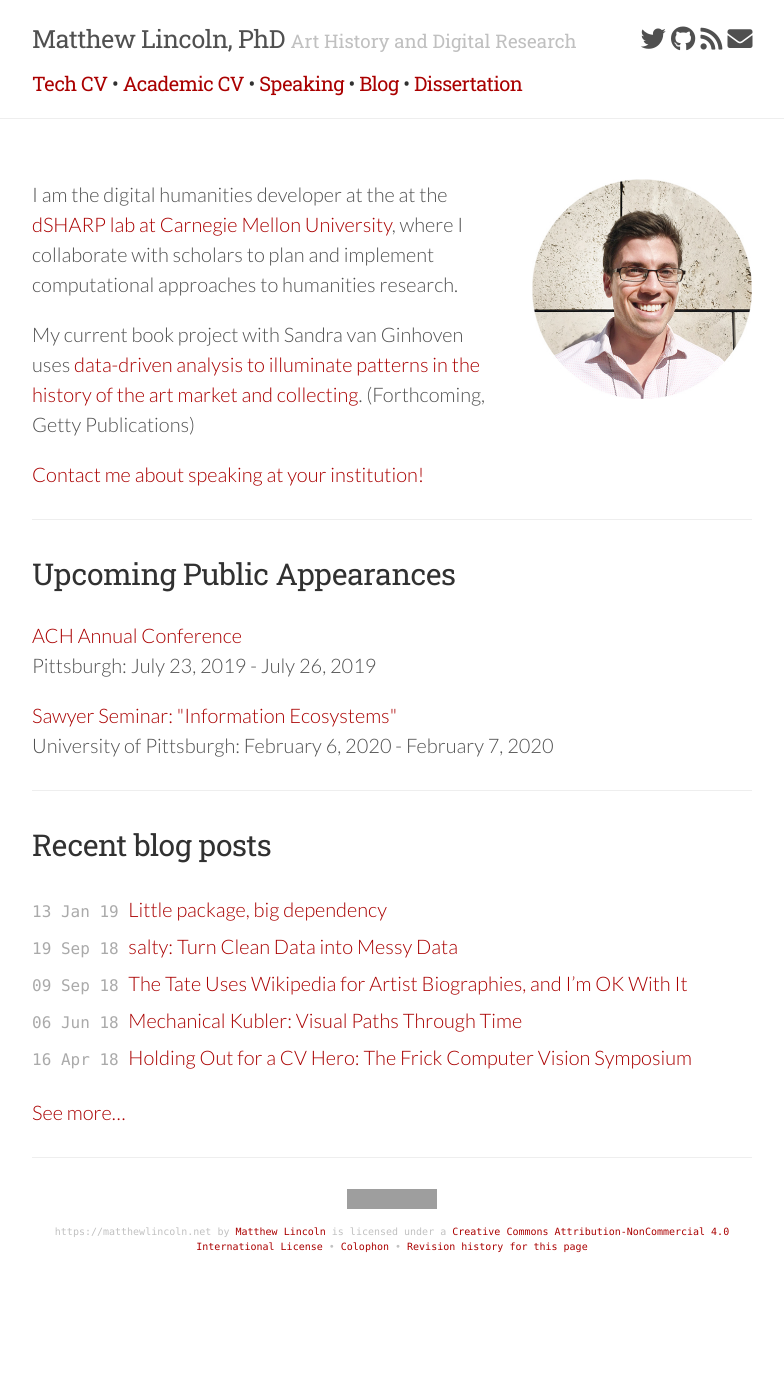
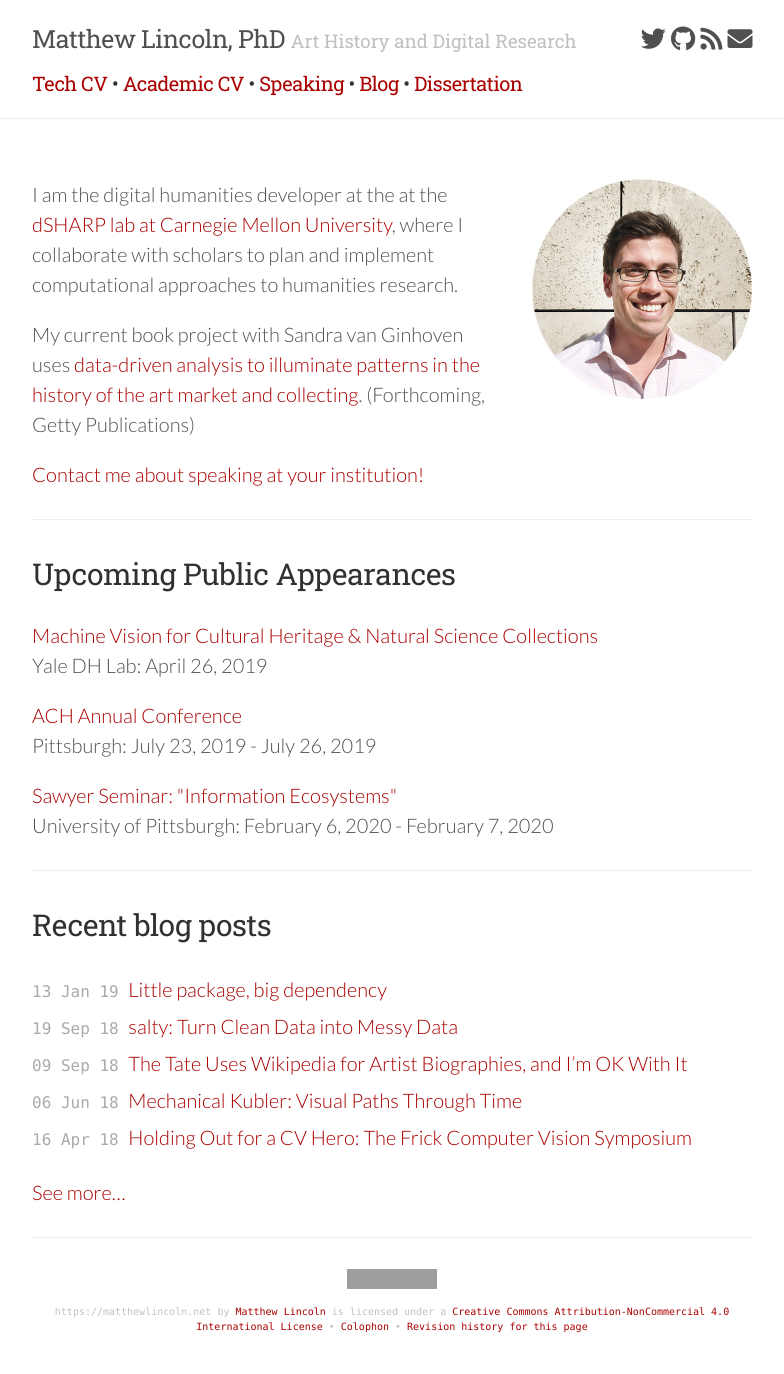
Before and after one commit to mdlincoln/mdlincoln.github.io, a Jekyll site: the page built from index.md, in a window 1280 px wide. Shown: the whole page, without its empty margins (248-1032 px from the left). Built offline with Jekyll 4.4.1, drawn with Linux system fonts in a browser that asks for light colours; nearby versions of some CDN libraries; before the commit the page ends 1294 px from its top, so only the background shows below that; grey boxes are pictures that could not be loaded.

Commit message:
yale trip

```diff
--- a/_data/travel.yaml
+++ b/_data/travel.yaml
@@ -9,3 +9,7 @@
   datestart: 2019-07-23 00:00:00 -0800
   dateend: 2019-07-26 00:00:00 -0800
   url: http://ach2019.ach.org/
+- venue: Machine Vision for Cultural Heritage & Natural Science Collections
+  location: Yale DH Lab
+  datestart: 2019-04-26 00:00:00 -0800
+  url: http://dhlab.yale.edu/machine-vision/
```
